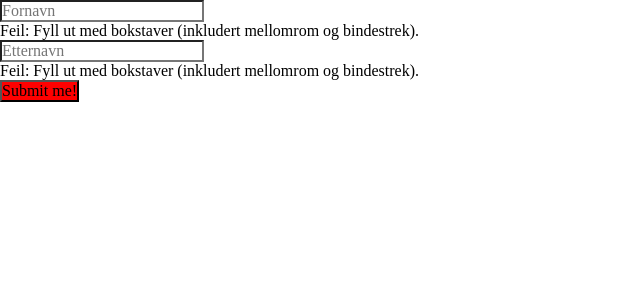
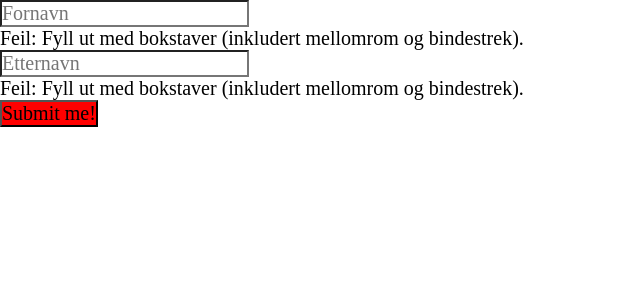
Before and after one commit to 0mar0mrani/form, a React (Vite) app: page / in a window 1280 px wide. Shown: the top 300 px of the page, without its empty margins (0-640 px from the left). Built offline with nearby package versions, Linux system fonts and the light colour scheme.

Commit message:
Set REM size and default font size

```diff
--- a/src/css/base.css
+++ b/src/css/base.css
@@ -0,0 +1,7 @@
+html {
+	font-size: 10px;
+}
+
+body {
+	font-size: 2rem;
+}
```
